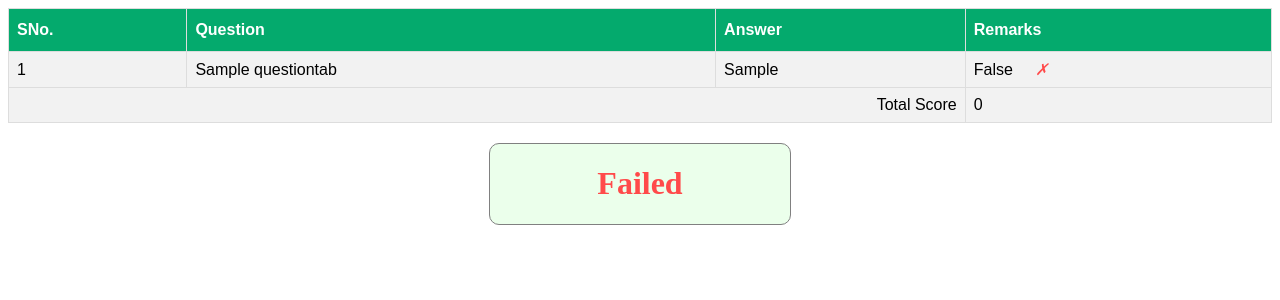
After one commit to Artificier7010/E-PORTAL, a PHP site: page /Modules/StudentDashboard/answercheck.php in a window 1280 px wide. The commit adds this page. Shown: the top 300 px of the page. Run offline with PHP 8.4, Linux system fonts and the light colour scheme; the visitor is signed in with stand-in values (Sample User, id 1); tables that the repository leaves empty or names only in its code hold one stand-in row (values such as "Sample post"); some libraries are stand-ins or nearby versions.

Commit message:
final push

```diff
--- /dev/null
+++ b/Modules/StudentDashboard/answercheck.php
@@ -0,0 +1,192 @@
+<?php
+session_start();
+$sesnid=$_SESSION['sessnid'];
+$uid=$_SESSION['suser'];
+
+if(isset($_SESSION['sessnid'])==false){
+  echo '<script type="text/JavaScript">
+            window.location="index.php";
+            alert("login failed");
+            </script>';
+}
+?>
+
+<?php
+//  $connect =mysqli_connect("localhost","id17345460_artificiers","Av@300303318014","id17345460_registration");
+ $connect =mysqli_connect("localhost","root","","registration");
+
+  $sql3="SELECT answer.qid,answer.userans,answer.testid,questiontab.id,questiontab.question,questiontab.answer FROM answer,questiontab WHERE answer.qid=questiontab.id and answer.testid=$sesnid";
+
+    $ansrs=mysqli_query($connect,$sql3);
+    $score=0;
+
+
+
+
+
+
+  //   while($ansrow=mysqli_fetch_array($ansrs)){
+  //    // echo '<script type="text/javascript">
+  //    // window.location="dash.php";
+  //    // </script>';
+  //    if($ansrow['userans']==$ansrow['answer']){
+  //      $score=$score+10;
+  //      echo $score."<br>";
+  //    }
+
+  // }
+
+
+
+
+
+
+
+?>
+
+<!DOCTYPE html>
+<html lang="en">
+<head>
+    <meta charset="UTF-8">
+    <meta http-equiv="X-UA-Compatible" content="IE=edge">
+    <meta name="viewport" content="width=device-width, initial-scale=1.0">
+    <title>Document</title>
+    <style>
+      #customers {
+  font-family: Arial, Helvetica, sans-serif;
+  border-collapse: collapse;
+  width: 100%;
+}
+
+#customers td, #customers th {
+  border: 1px solid #ddd;
+  padding: 8px;
+}
+
+#customers tr:nth-child(even){background-color: #f2f2f2;}
+
+#customers tr:hover {background-color: #ddd;}
+
+#customers th {
+  padding-top: 12px;
+  padding-bottom: 12px;
+  text-align: left;
+  background-color: #04AA6D;
+  color: white;
+}
+.tru{
+  color: #03ff18;
+
+}
+.tru2{
+  color: #91ff9a;
+
+}
+.fal{
+  color: #ff4a4a;
+}
+.result{
+  width: 300px;
+  height: 80px;
+  border-radius: 10px;
+  border: 1px solid gray;
+  background: #ebffeb;
+  text-align: center;
+  margin: 20px auto;
+}
+
+</style>
+</head>
+<body>
+    <div class="cont">
+      <table id="customers">
+        <tr>
+          <th>SNo.</th>
+          <th>Question</th>
+          <th>Answer</th>
+          <th>Remarks</th>
+        </tr>
+          <?php
+           while($ansrow=mysqli_fetch_array($ansrs)){
+            // echo '<script type="text/javascript">
+            // window.location="dash.php";
+            // </script>';
+            if($ansrow['userans']==$ansrow['answer']){
+              $score=$score+10;
+              echo "<tr>";
+              echo '<td>'.$ansrow["qid"].'</td>';
+              echo '<td>'.$ansrow["question"].'</td>';
+              echo '<td>'.$ansrow["userans"].'</td>';
+              echo '<td> True &nbsp; &nbsp; <i class="tru">&#10003;<i></td>';
+              echo "</tr>";
+
+
+            }else{
+              echo "<tr>";
+              echo '<td>'.$ansrow["qid"].'</td>';
+              echo '<td>'.$ansrow["question"].'</td>';
+              echo '<td>'.$ansrow["userans"].'</td>';
+              echo '<td> False &nbsp; &nbsp; <i class="fal">&#10007;<i></td>';
+              echo "</tr>";
+
+            }
+
+
+
+         }
+
+            //this is for preresults
+            $sqll2="INSERT INTO preresults VALUES(
+            NULL,
+            '$uid',
+            '$sesnid',
+            '$score'
+          )";
+          $rs=mysqli_query($connect,$sqll2);
+          if($rs){
+            echo "<script type='text/javascript'>
+
+            </script>";
+          }else{
+            echo "error=".mysqli_error($connect);
+
+          }
+
+           ?>
+           <tr>
+             <td colspan="3" style="text-align: right;">Total Score</td>
+             <td><?php echo $score ?></td>
+           </tr>
+      </table>
+
+
+    </div>
+    <div class="result">
+      <?php
+      if($score<60){
+        echo "<h1 class='fal'> Failed </h1>";
+      }else{
+        echo "<h1 class='tru2'> Passed </h1>";
+
+      }
+      ?>
+    </div>
+
+    <script src="jquery-3.6.0.js"></script>
+
+
+
+
+
+
+</body>
+</html>
+
+<?php
+
+  mysqli_close($connect);
+  session_unset();
+  session_destroy();
+
+
+           ?>
--- a/Modules/StudentDashboard/test.php
+++ b/Modules/StudentDashboard/test.php
@@ -245,7 +245,7 @@ if (isset($_SESSION['sessnid']) == false) {
         </div>
         <div data-aos-anchor="#midcont" data-aos-duration="1700" data-aos-easing="ease-in-quad" data-aos="flip-left" class="card">
 
-          <a href="stuexamview.php" class="stuicons">
+          <a href="examportal.php" class="stuicons">
           <i class="fas fa-user-edit"></i>
             <br>
             <h4>my exam</h4>
```
Also changed, not shown: Modules/StudentDashboard/preresults.php (+48 -39 lines).
